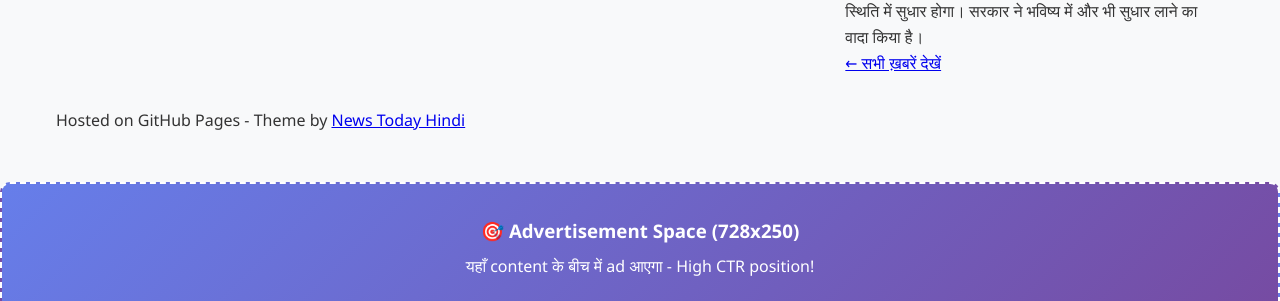
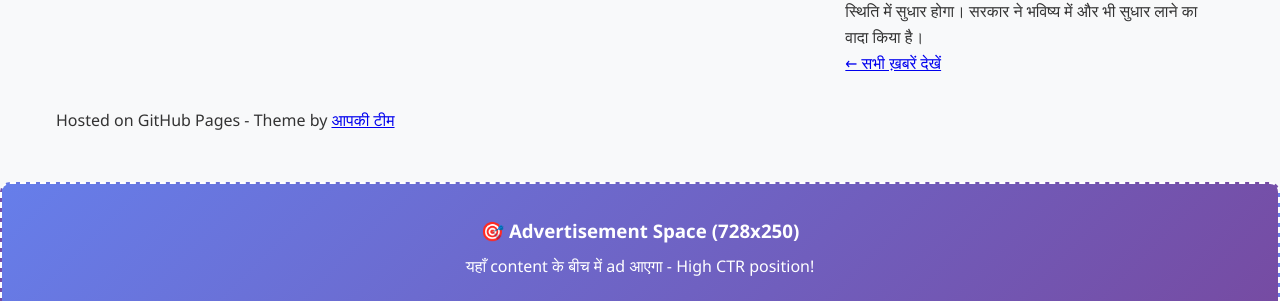
Before and after one commit to arenext98/Arenext98, a Jekyll site: the page built from Posts/2025-09-05-bharat-ki-arthvyavastha-mein-sudhar.md, in a window 1280 px wide and 900 px high, scrolled down 468 px. Shown: the part 151-452 px from the top of the window. Built offline with Jekyll 4.4.1, drawn with Linux system fonts in a browser that asks for light colours; some of the changed lines change nothing that is shown.

Commit message:
Update _config.yml

```diff
--- a/_config.yml
+++ b/_config.yml
@@ -1,5 +1,6 @@
 title: न्यूज़ टुडे
-description: भारत की सबसे तेज़ खबरें, राजनीति, मनोरंजन, खेल और व्यापार की latest news पढ़ें न्यूज़ टुडे पर। हिंदी में ताज़ा समाचार।
-author: News Today Hindi
-lang: hi
-keywords: hindi news, भारत समाचार, ताज़ी खबरें, राजनीति, मनोरंजन, खेल, व्यापार
+description: भारत की ताज़ा और ब्रेकिंग खबरें
+author: आपकी टीम
+keywords: न्यूज़, समाचार, खबरें, भारत, ब्रेकिंग
+timezone: Asia/Kolkata
+permalink: /:title/
```
